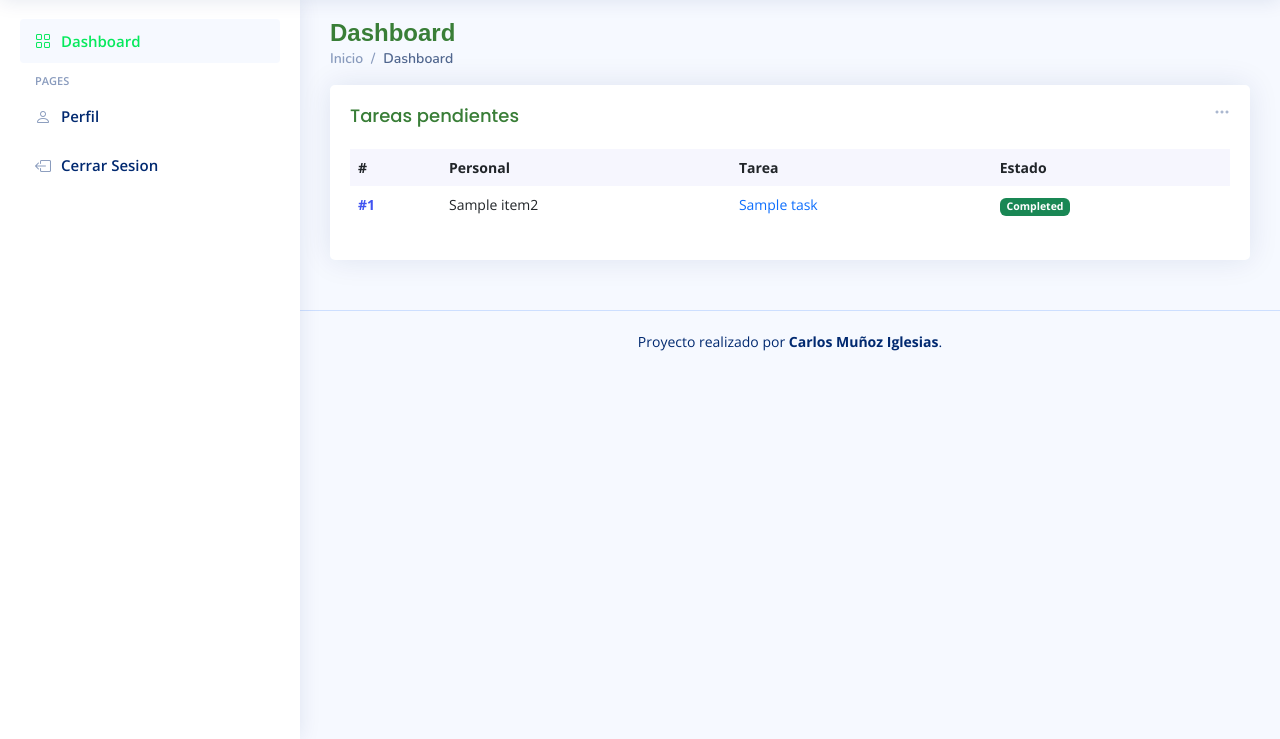
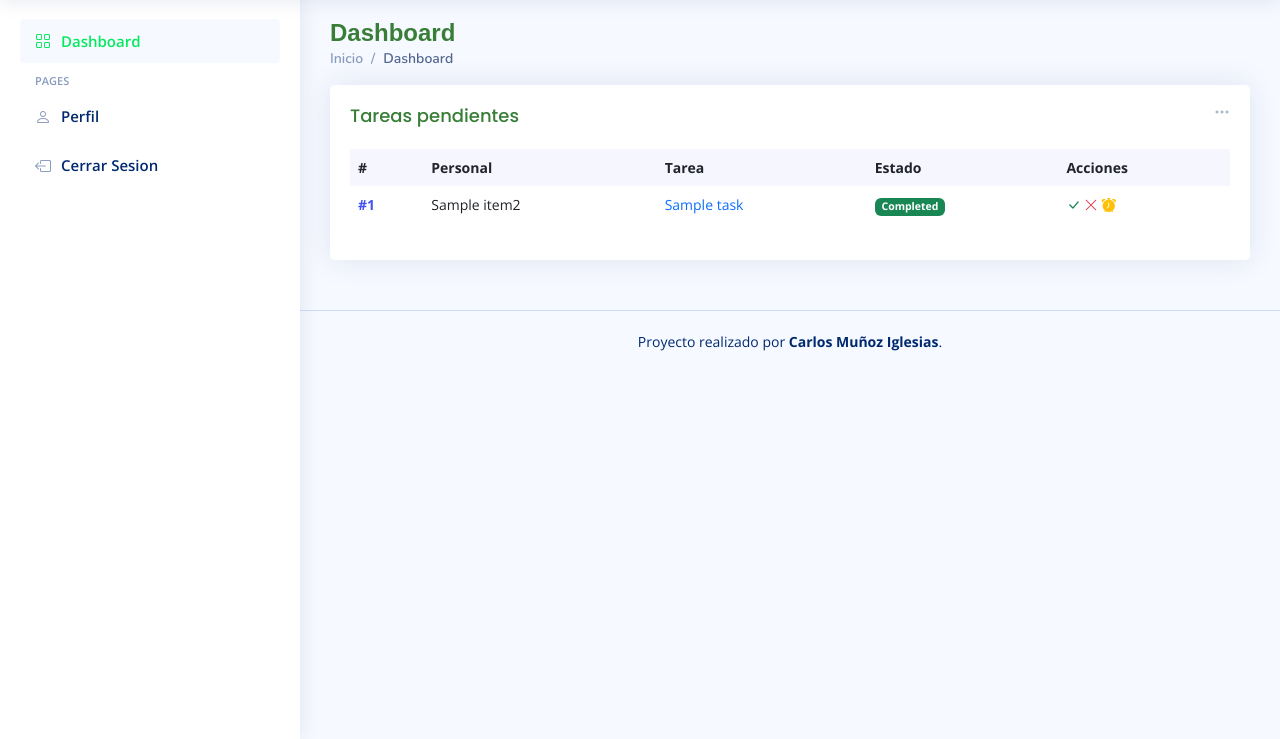
Before and after one commit to 0xDevException/Proyecto2022, a Flask app: template src/templates/User/user.html in a window 1280 px wide. Shown: the part 61-800 px from the top of the page. Run offline with Flask 2, Linux system fonts and the light colour scheme; the template is opened without the code that fills it: most values are stand-ins (such as "Sample title", 1, 10 or a date in 2020); some libraries are stand-ins or nearby versions.

Commit message:
New Eden Beta 3

```diff
--- a/src/templates/User/user.html
+++ b/src/templates/User/user.html
@@ -181,6 +181,7 @@
                         <th scope="col">Personal</th>
                         <th scope="col">Tarea</th>
                         <th scope="col">Estado</th>
+                        <th scope="col">Acciones</th>
                       </tr>
                     </thead>
                     <tbody>
@@ -192,6 +193,9 @@
                         <td>{{item2.name}}</td>
                         <td><a href="#" class="text-primary">{{item2.task}}</a></td>
                         <td>{%if item2.status == "Pending" %} <span class="badge bg-warning">{% endif %} {%if item2.status == "Completed" %} <span class="badge bg-success">{% endif %}{%if item2.status == "Waiting" %} <span class="badge bg-danger">{% endif %}{{item2.status}}</span></td>
+                        <td><a class="text-decoration-none" href="/completedTask/{{ item2.id }}"><i class="bi bi-check-lg text-success"></i></a>
+                          <a class="text-decoration-none" href="/waitingTask/{{ item2.id }}"><i class="bi bi bi-x-lg text-danger"></i></a>
+                          <a class="text-decoration-none" href="/pendingTask/{{ item2.id }}"><i class="bi bi bi-alarm-fill text-warning"></i></a></td>
                       </tr>
                       {% endfor %}
                     </tbody>
```
